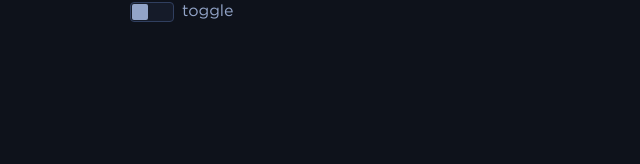
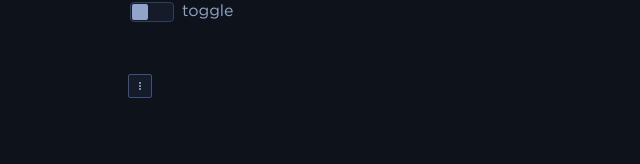
Before and after one commit to MrThursby/checkbox-dropdown, a Vue app: page / in a window 1280 px wide. Shown: the part 122-286 px from the top of the page, without its empty margins (0-640 px from the left). Built offline with nearby package versions, Linux system fonts and the light colour scheme.

Commit message:
add button

```diff
--- a/src/App.vue
+++ b/src/App.vue
@@ -3,6 +3,8 @@ import { ref } from "vue";
 import FormCheckboxList from "@/components/FormCheckboxList.vue";
 import type { FormCheckboxListItem } from "@/types/form-checkbox-list-item";
 import AppContainer from "@/components/AppContainer.vue";
+import AppButton from "@/components/AppButton.vue";
+import IconDots from "@/components/icons/IconDots.vue";
 
 const checkboxes: FormCheckboxListItem[] = [
   {
@@ -46,6 +48,8 @@ const checkboxesValue = ref([4]);
         v-model="checkboxesValue"
         style="margin-bottom: 50px"
       />
+
+      <AppButton><IconDots /></AppButton>
     </AppContainer>
   </div>
 </template>
--- /dev/null
+++ b/src/components/AppButton.vue
@@ -0,0 +1,39 @@
+<script lang="ts">
+import { defineComponent } from "vue";
+
+export default defineComponent({
+  name: "AppButton",
+  methods: {
+    onClick: function () {
+      this.$emit("click");
+    },
+  },
+});
+</script>
+
+<template>
+  <button class="app-button" @click="onClick">
+    <slot />
+  </button>
+</template>
+
+<style>
+.app-button {
+  border: 1px solid var(--color-primary-300);
+  color: var(--color-primary-200);
+  background: var(--color-primary-700);
+  transition: all 0.1s;
+  height: 24px;
+  min-width: 24px;
+  display: inline-flex;
+  align-items: center;
+  justify-content: center;
+  border-radius: 2px;
+  padding: 4px;
+}
+
+.app-button:focus {
+  border-color: var(--color-secondary-500);
+  color: var(--color-secondary-500);
+}
+</style>
```
